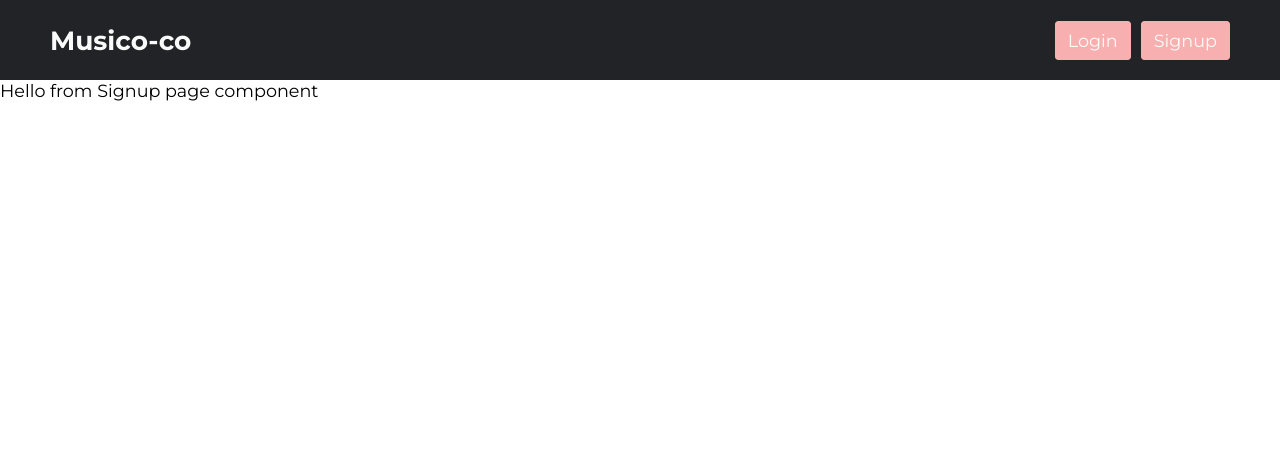
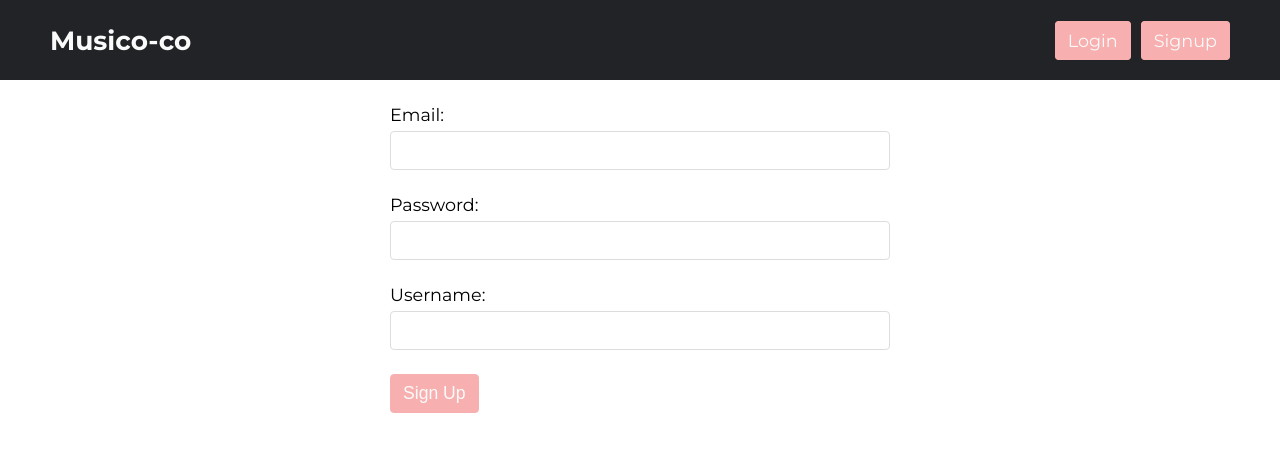
Before and after one commit to pmita/musico, a React (Create React App) app: page /signup in a window 1280 px wide. Shown: the top 452 px of the page. Built offline with nearby package versions, Linux system fonts and the light colour scheme; no server answers.

Commit message:
Feature/Signup form added

```diff
--- a/src/pages/signup/Signup.css
+++ b/src/pages/signup/Signup.css
@@ -0,0 +1,8 @@
+.signup-page{
+    display: grid;
+    place-content: center;
+}
+
+.signup-page form{
+    width: 500px;
+}
--- a/src/pages/signup/Signup.js
+++ b/src/pages/signup/Signup.js
@@ -1,10 +1,50 @@
-import React from 'react'
+import React, { useState } from 'react'
 import './Signup.css'
 
 const Signup = () => {
+    //STATE
+    const [email, setEmail] = useState('')
+    const [password, setPassword] = useState('')
+    const [displayName, setDisplayName] = useState('')
+
+    //EVENTS
+    const handleSubmit = (e) => {
+        e.preventDefault()
+        console.log(email, password, displayName)
+    }
+
     return(
-        <div>
-            Hello from Signup page component
+        <div className='signup-page'>
+            <form onSubmit={handleSubmit}>
+                <label>
+                    <span>Email: </span>
+                    <input
+                        required
+                        type='email'
+                        onChange={(e) => setEmail(e.target.value)}
+                        value={email}
+                    />
+                </label>
+                <label>
+                    <span>Password: </span>
+                    <input
+                        required
+                        type='password'
+                        onChange={(e) => setPassword(e.target.value)}
+                        value={password}
+                    />
+                </label>
+                <label>
+                    <span>Username: </span>
+                    <input
+                        required
+                        type='text'
+                        onChange={(e) => setDisplayName(e.target.value)}
+                        value={displayName}
+                    />
+                </label>
+                <button className='btn'>Sign Up</button>
+            </form>
         </div>
     );
 }
```
